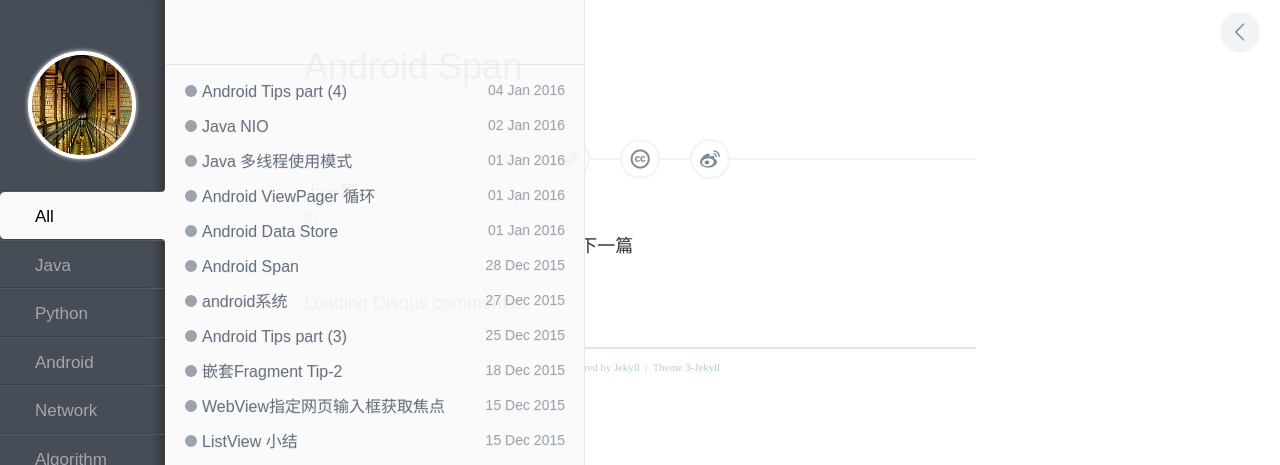
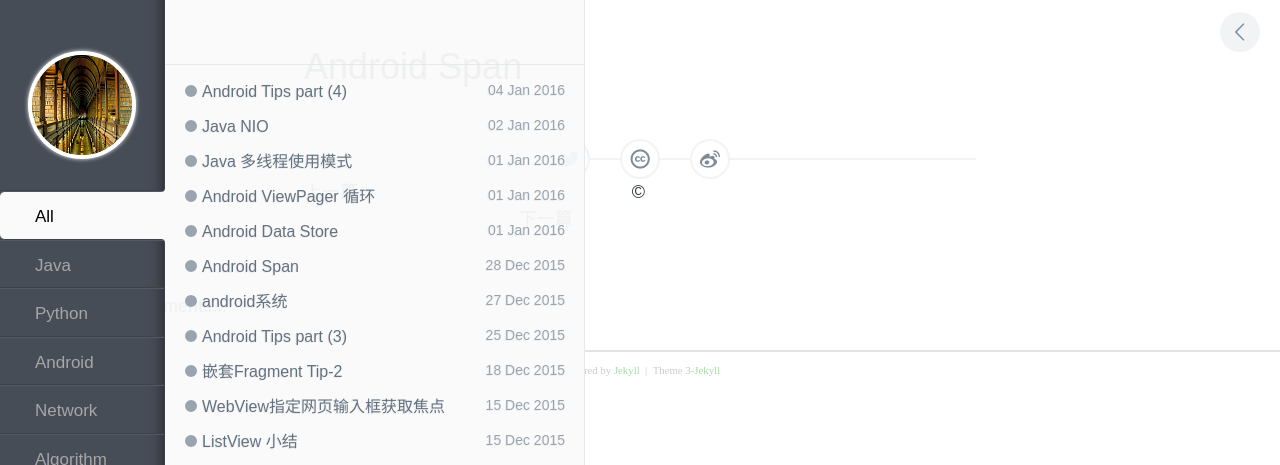
Before and after one commit to enlipan/enlipan.github.io, a Jekyll site: the page built from _posts/2015-12-28-android-span.md, in a window 1280 px wide. Shown: the top 465 px of the page. Built offline with Jekyll 4.4.1, drawn with Linux system fonts in a browser that asks for light colours; comment, search, counter and statistics services are not loaded.

Commit message:
post mode  post.html

```diff
--- a/_layouts/post.html
+++ b/_layouts/post.html
@@ -23,7 +23,7 @@
 	    {% else %}
 	    {% endif %}
 	</div>
-	<div>&copy;</div>
+	<di id = "post_midle">&copy;</div>
 	<div id = "post_next_a_next">
 	    {% if page.next %}
 	    <a href="{{ BASE_PATH }}{{ page.next.url }}" title="{{ page.next.title }}"  class="pl__title">下一篇</a>
--- a/assets/css/style.css
+++ b/assets/css/style.css
@@ -421,13 +421,18 @@
 #post_pre_a_pre{
   display: inline-block;
   text-align:left;
-   width: 49%;
+   width: 40%;
 }
 
 #post_next_a_next{
   display: inline-block;
   text-align:right;
-   width: 49%;
+   width: 40%;
+}
+#post_midle{
+  display: inline-block;
+  text-align:center;
+   width: 18%;
 }
 
 strong {
```
